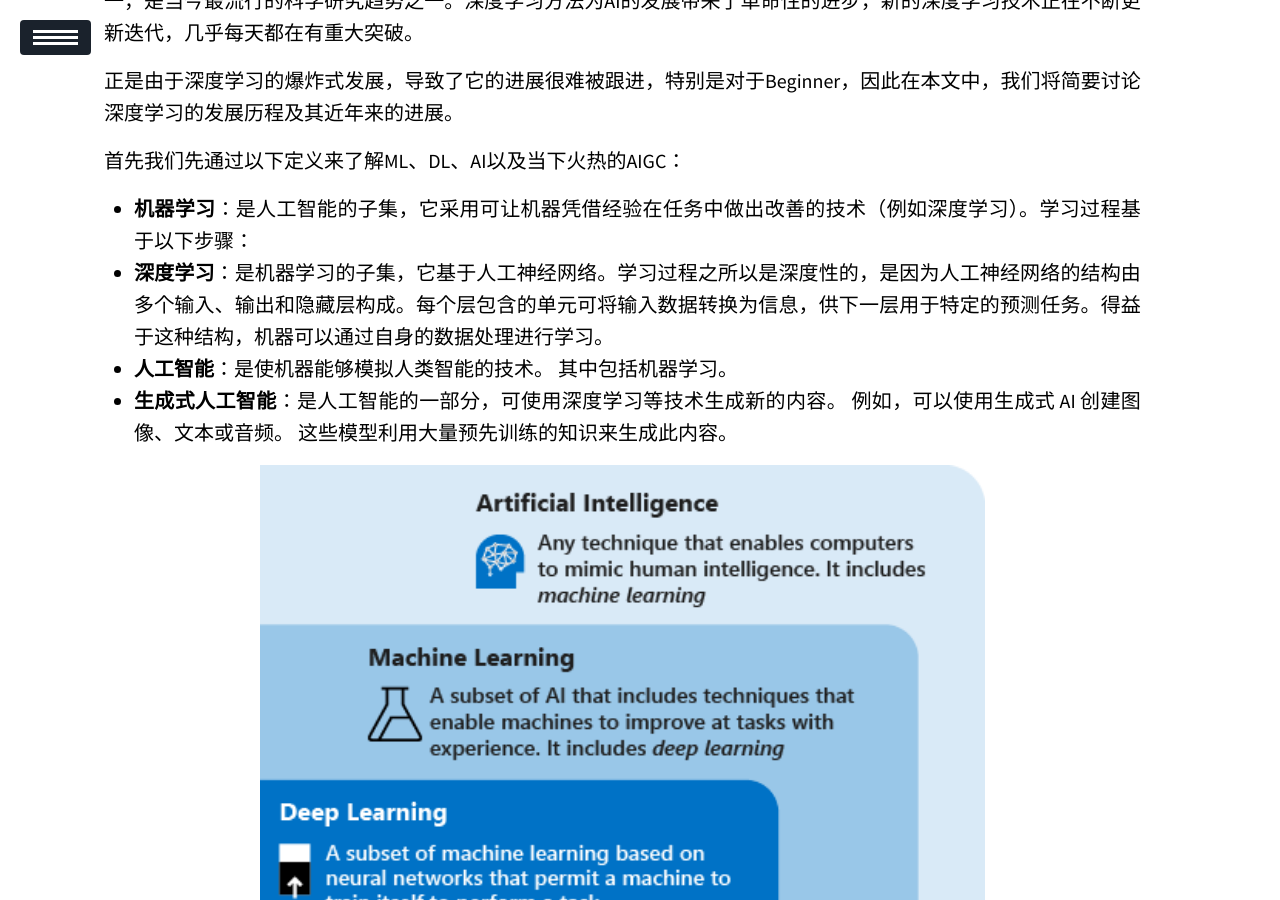
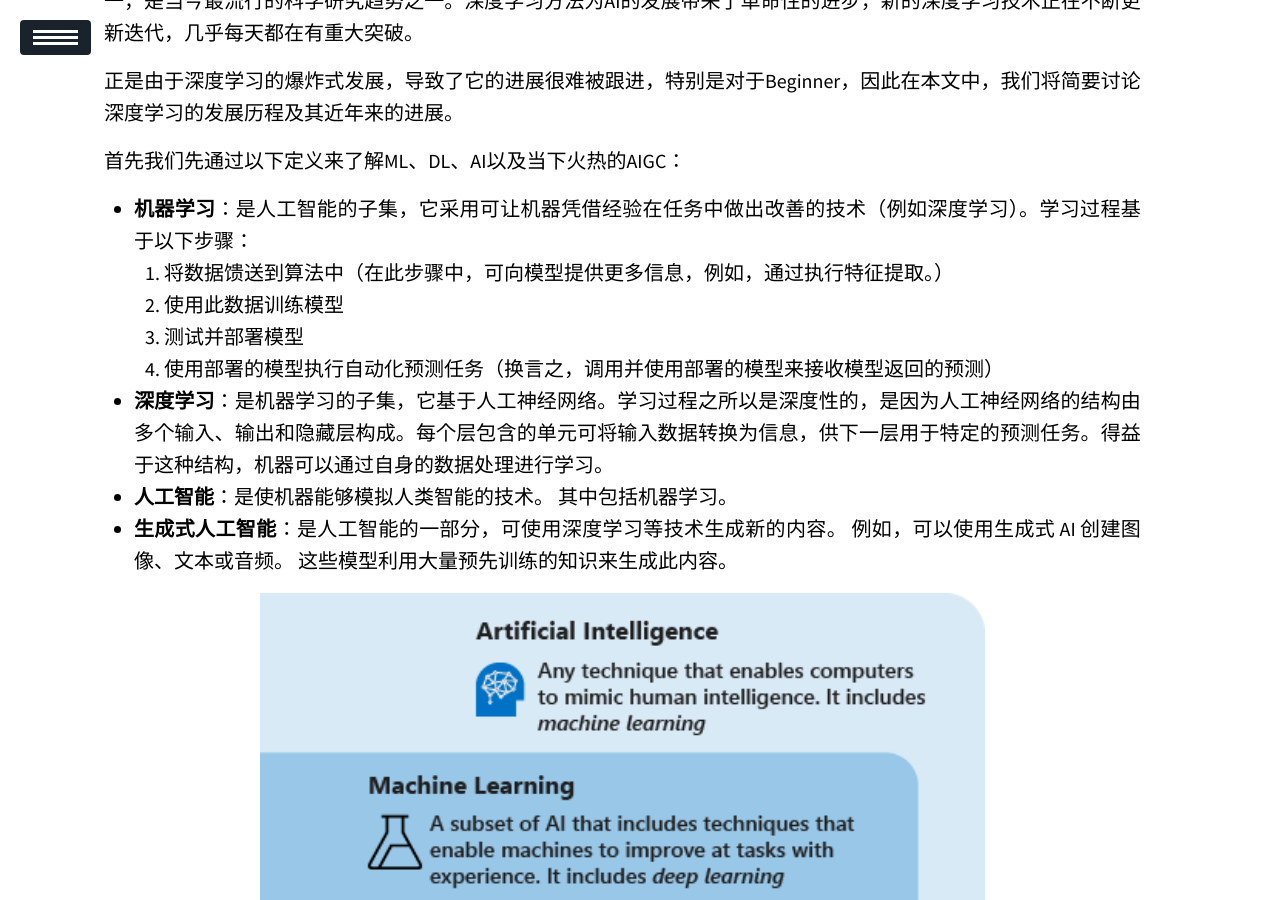
Before and after one commit to ssskz/ssskz.github.io, a Jekyll site: the page built from _posts/2024-12-3-Deep-Learning.md, in a window 1280 px wide and 900 px high, scrolled down 396 px. Built offline with Jekyll 4.4.1, drawn with Linux system fonts in a browser that asks for light colours; our own code applies the rules of GitHub Pages for plain Markdown files; a script that is not in the unit is left out.

Commit message:
1
Signed-off-by: ssskz <12497590+ssskz@user.noreply.gitee.com>

```diff
--- a/_posts/2024-12-3-Deep-Learning.md
+++ b/_posts/2024-12-3-Deep-Learning.md
@@ -15,6 +15,10 @@ description: Deep learning, or representation learning, is a branch or subfield
 首先我们先通过以下定义来了解ML、DL、AI以及当下火热的AIGC：
 
 - **机器学习**：是人工智能的子集，它采用可让机器凭借经验在任务中做出改善的技术（例如深度学习）。学习过程基于以下步骤：
+1. 将数据馈送到算法中（在此步骤中，可向模型提供更多信息，例如，通过执行特征提取。）
+2. 使用此数据训练模型
+3. 测试并部署模型
+4. 使用部署的模型执行自动化预测任务（换言之，调用并使用部署的模型来接收模型返回的预测）
 - **深度学习**：是机器学习的子集，它基于人工神经网络。学习过程之所以是深度性的，是因为人工神经网络的结构由多个输入、输出和隐藏层构成。每个层包含的单元可将输入数据转换为信息，供下一层用于特定的预测任务。得益于这种结构，机器可以通过自身的数据处理进行学习。
 - **人工智能**：是使机器能够模拟人类智能的技术。 其中包括机器学习。
 - **生成式人工智能**：是人工智能的一部分，可使用深度学习等技术生成新的内容。 例如，可以使用生成式 AI 创建图像、文本或音频。 这些模型利用大量预先训练的知识来生成此内容。
```
